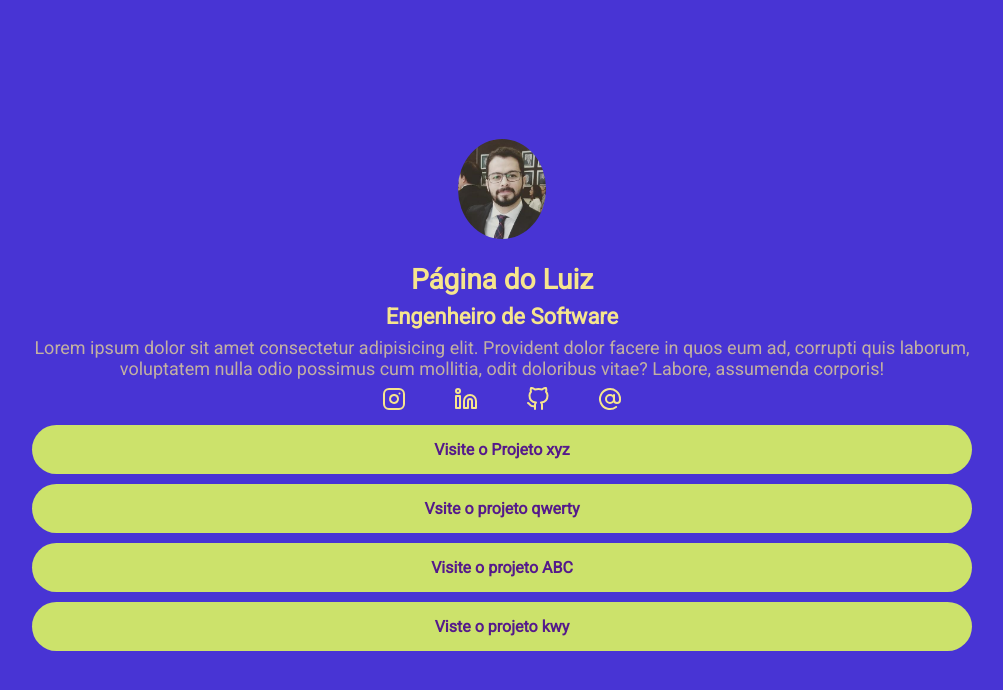
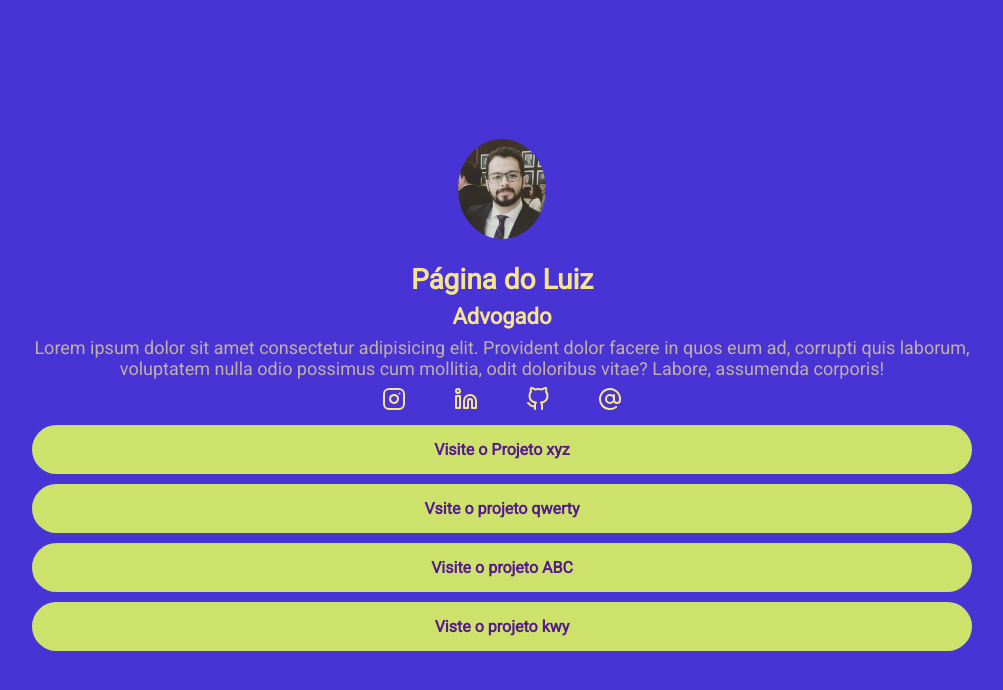
Before and after one commit to luizsant/linktree, a website: page index.html in a window 1280 px wide. Shown: the whole page, without its empty margins (138-1141 px from the left). Drawn offline with Linux system fonts and the light colour scheme.

Commit message:
Primeiro commit adv

```diff
--- a/index.html
+++ b/index.html
@@ -17,7 +17,7 @@
                 <div class="profile-bio">
 
                     <h1 class="profile-bio-name" >Página do Luiz</h1>
-                    <h2 class="profile-bio-subtitle" >Engenheiro de Software</h2>
+                    <h2 class="profile-bio-subtitle" >Advogado</h2>
                     <p class="profile-bio-description" >Lorem ipsum dolor sit amet consectetur adipisicing elit. Provident dolor facere in quos eum ad, corrupti quis laborum, voluptatem nulla odio possimus cum mollitia, odit doloribus vitae? Labore, assumenda corporis!</p>
 
                 </div>
```
Also changed, not shown: build/js/scpt.js.
